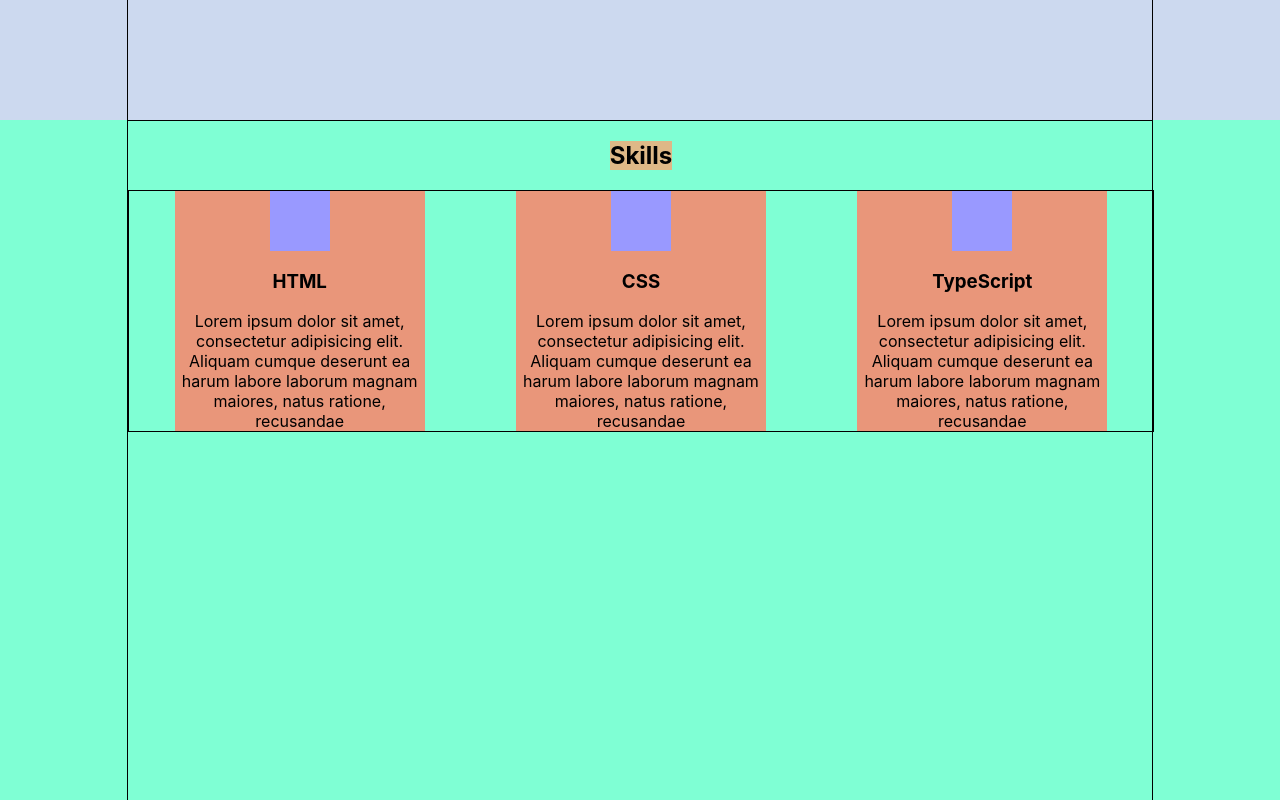
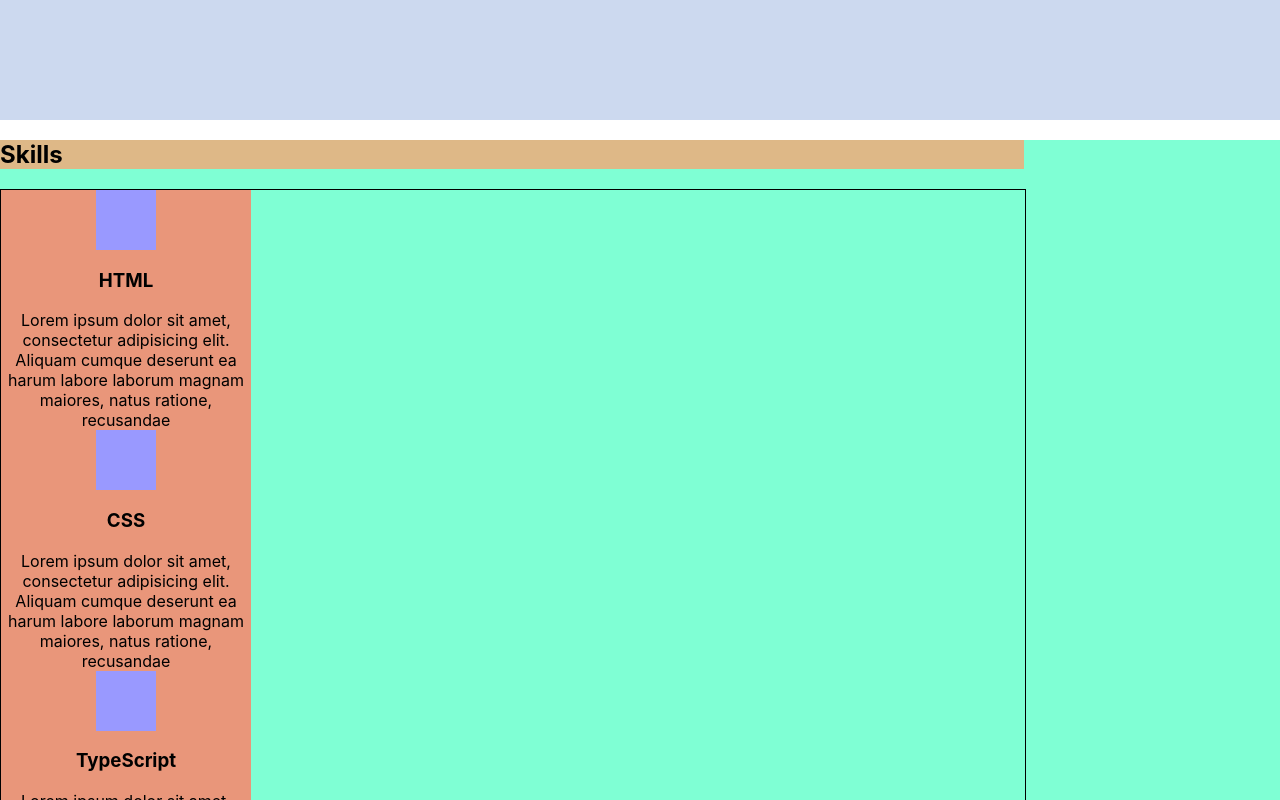
Before and after one commit to FilimonovKostya/Portfolio, a React (Create React App) app: page / in a window 1280 px wide. Shown: the part 760-1560 px from the top of the page. Built offline with nearby package versions, Linux system fonts and the light colour scheme.

Commit message:
удалил к черту этот общий контейнер

```diff
--- a/src/Skills/Skils.module.css
+++ b/src/Skills/Skils.module.css
@@ -4,16 +4,13 @@
 }
 
 .skillsContainer {
-    flex-direction: column;
-    justify-content: flex-start;
+
 }
 
 .skills{
     border: 1px solid;
     width: 100%;
-    display: flex;
-    justify-content: space-around;
-    flex-wrap: wrap;
+
 
 }
 
--- a/src/common/styles/Container.module.css
+++ b/src/common/styles/Container.module.css
@@ -1,10 +1,4 @@
-.container{
+.container {
     height: 100%;
     width: 80%;
-    border: 1px solid;
-    margin: 0 auto;
-    display: flex;
-    align-items: center;
-    justify-content: space-around;
-    flex-wrap: wrap;
 }
```
